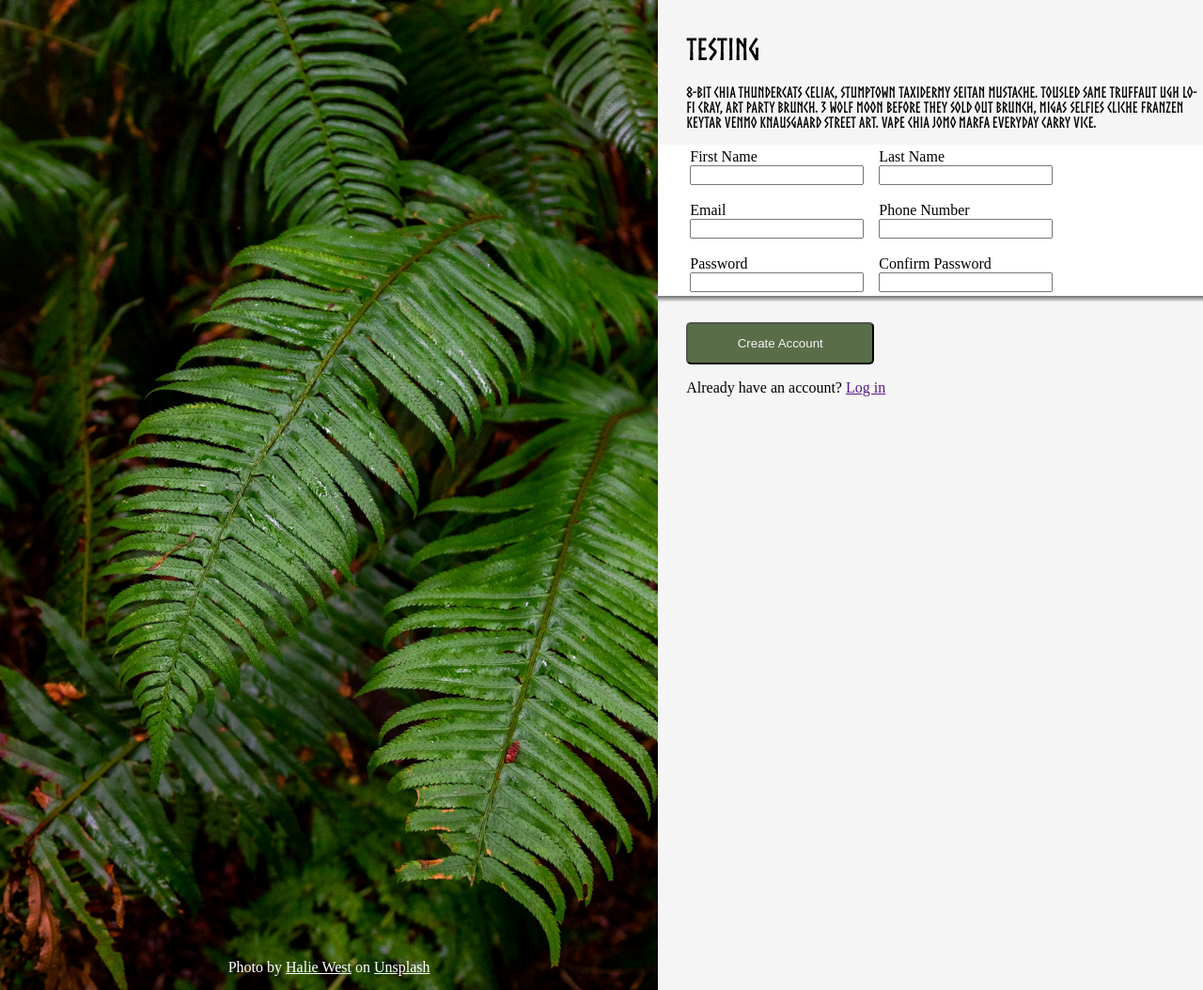
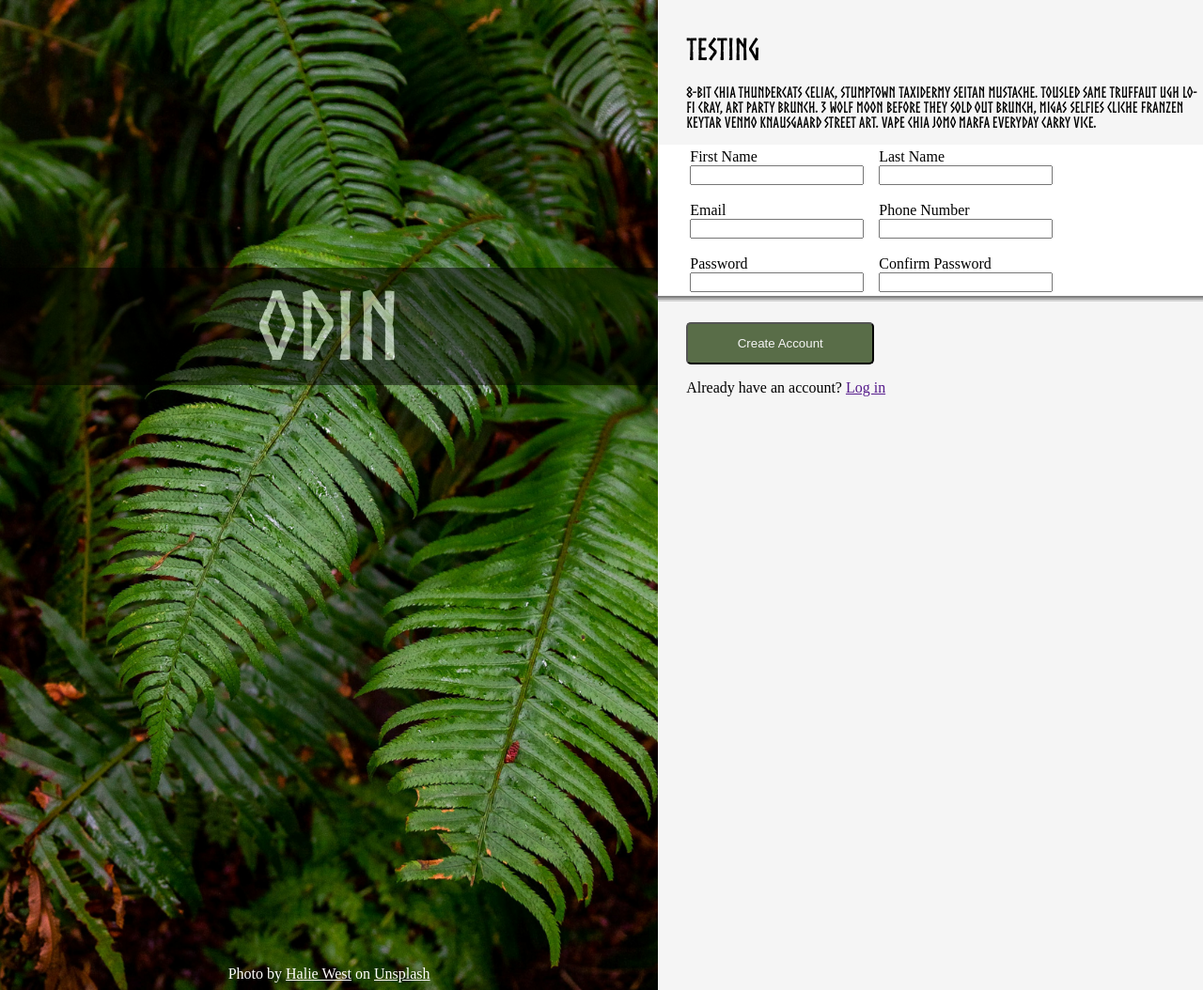
Before and after one commit to CorySpitzer/odin-form-ex, a plain HTML site: page index.html in a window 1280 px wide. Shown: the whole page at 94% size. Drawn offline with Linux system fonts and the light colour scheme.

Commit message:
Add Odin banner over fern image

```diff
--- a/index.html
+++ b/index.html
@@ -9,7 +9,9 @@
 <body>
     <div class="container">
         <div class="image-container">
-
+            <div class="logo-container">
+                <h1 id="image-header">Odin</h1>
+            </div>
             <img id="fern" src="Halie-West-Green-Leaf.jpg" alt="Wet fern leaves">
             <div class="credit">Photo by <a href="https://unsplash.com/@haliewestphoto?utm_content=creditCopyText&utm_medium=referral&utm_source=unsplash">Halie West</a> on <a href="https://unsplash.com/photos/green-leaf-plant-in-close-up-photography-25xggax4bSA?utm_content=creditCopyText&utm_medium=referral&utm_source=unsplash">Unsplash</a></div>
         </div>
--- a/styles.css
+++ b/styles.css
@@ -51,6 +51,23 @@ img {
     object-fit: contain;
 }
 
+.logo-container {
+    background-color: black;
+    opacity: 50%;
+    height: 125px;
+    width: 100%;
+    position: absolute;
+    text-align: center;
+    left: 0;
+    top: 27%;
+}
+
+#image-header {
+    color: white;
+    font-size: 100px;
+    margin: 10px;
+}
+
 .container {
     min-height: 100%;
     display: flex;
@@ -75,7 +92,7 @@ img {
     text-align: center;
     left: 0;
     width: 100%;
-    bottom: 15px;
+    bottom: 8px;
     /* left: 15px; */
     /* z-index: 1; */
 }
```
